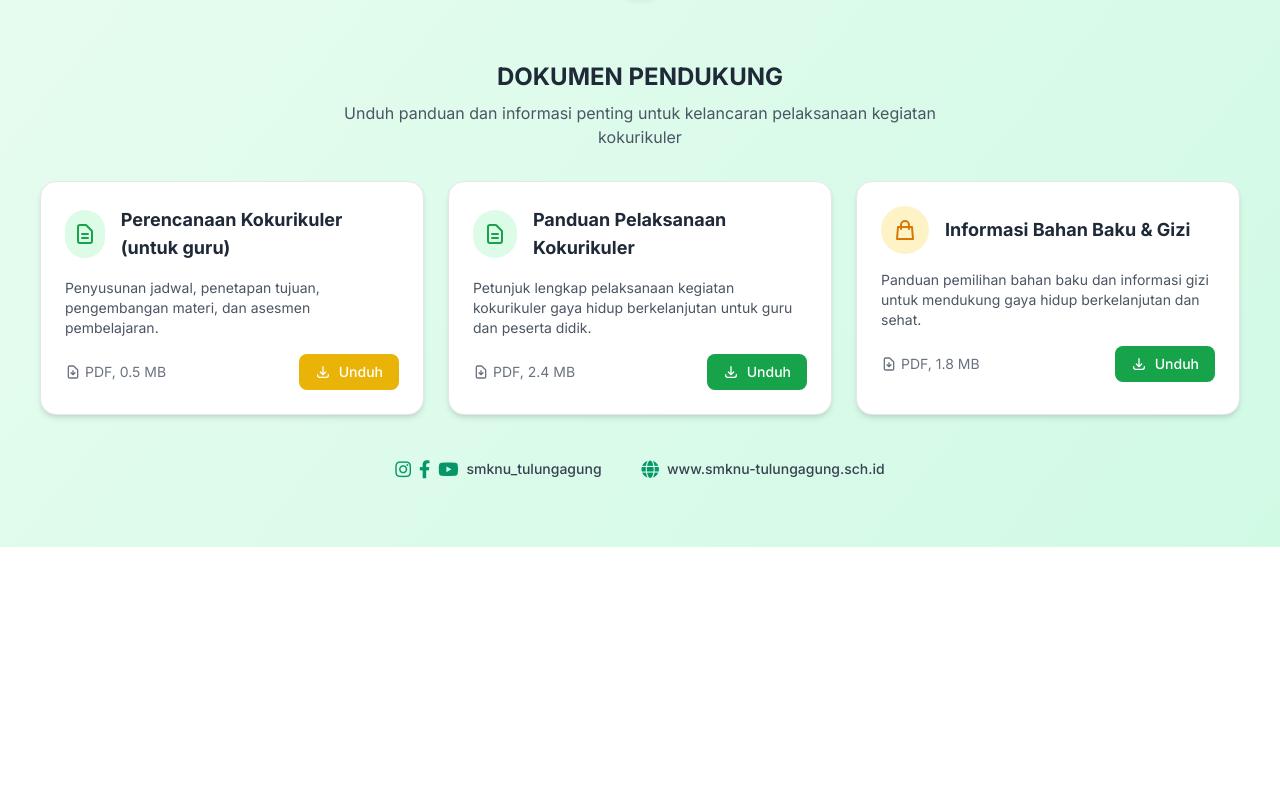
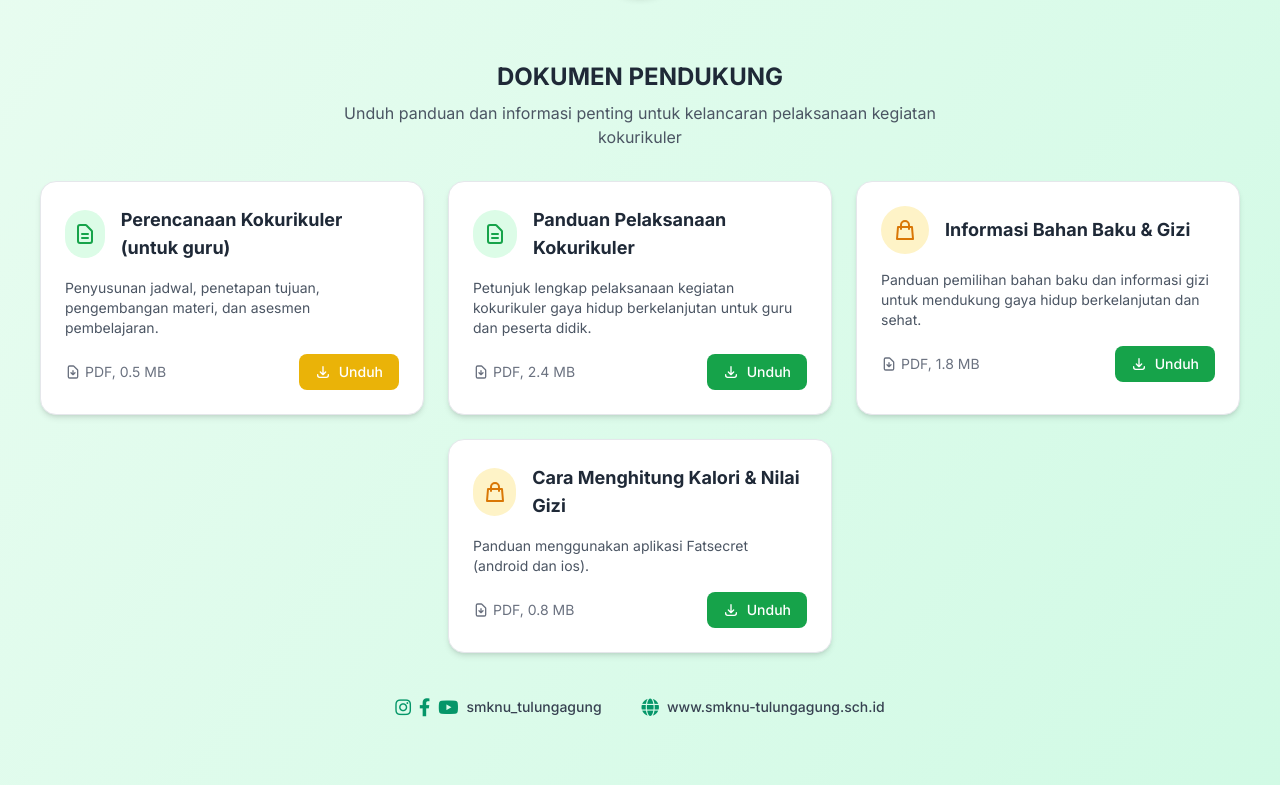
Before and after one commit to smknuta/smknuta.github.io, a plain HTML site: page kokurikuler/index.html in a window 1280 px wide. Shown: the part 997-1782 px from the top of the page. Before the commit the page ends 1544 px from the top, so only its background shows below. Drawn offline with nearby package versions, Linux system fonts and the light colour scheme.

Commit message:
Update index.html

```diff
--- a/kokurikuler/index.html
+++ b/kokurikuler/index.html
@@ -230,6 +230,38 @@
             </div>
           </div>
         </div>
+         <!-- Download Card 4 -->
+        <div class="download-card bg-white rounded-2xl shadow-md border border-gray-200 overflow-hidden w-full max-w-sm">
+          <div class="p-6">
+            <div class="flex items-center mb-4">
+              <div class="flex items-center justify-center w-12 h-12 rounded-full bg-amber-100 text-amber-600 mr-4">
+                <svg xmlns="http://www.w3.org/2000/svg" class="h-6 w-6" fill="none" viewBox="0 0 24 24" stroke="currentColor">
+                  <path stroke-linecap="round" stroke-linejoin="round" stroke-width="2" d="M16 11V7a4 4 0 00-8 0v4M5 9h14l1 12H4L5 9z" />
+                </svg>
+              </div>
+              <h3 class="text-lg font-bold text-gray-800">Cara Menghitung Kalori & Nilai Gizi</h3>
+            </div>
+            <p class="text-gray-600 mb-4 text-sm">Panduan menggunakan aplikasi Fatsecret (android dan ios).</p>
+            <div class="flex justify-between items-center">
+              <div class="flex items-center text-sm text-gray-500">
+                <svg xmlns="http://www.w3.org/2000/svg" class="h-4 w-4 mr-1" fill="none" viewBox="0 0 24 24" stroke="currentColor">
+                  <path stroke-linecap="round" stroke-linejoin="round" stroke-width="2" d="M12 10v6m0 0l-3-3m3 3l3-3m2 8H7a2 2 0 01-2-2V5a2 2 0 012-2h5.586a1 1 0 01.707.293l5.414 5.414a1 1 0 01.293.707V19a2 2 0 01-2 2z" />
+                </svg>
+                PDF, 0.8 MB
+              </div>
+
+              <a href="Menghitung Kalori - fatsecret.pdf" download>
+        <button class="bg-green-600 hover:bg-green-700 text-white px-4 py-2 rounded-lg text-sm font-medium transition-colors flex items-center">
+          <svg xmlns="http://www.w3.org/2000/svg" class="h-4 w-4 mr-2" fill="none" viewBox="0 0 24 24" stroke="currentColor">
+            <path stroke-linecap="round" stroke-linejoin="round" stroke-width="2" d="M4 16v1a3 3 0 003 3h10a3 3 0 003-3v-1m-4-4l-4 4m0 0l-4-4m4 4V4" />
+          </svg>
+          Unduh
+        </button>
+      </a>
+            </div>
+          </div>
+        </div>
+
       </div>
     </div>
 
```
